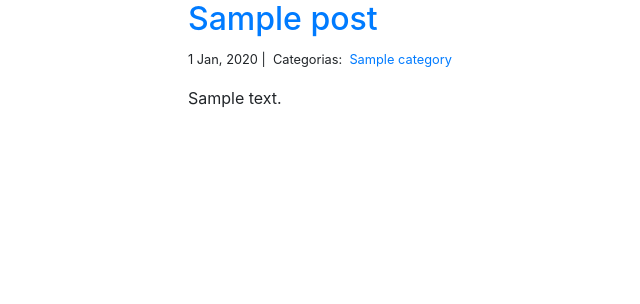
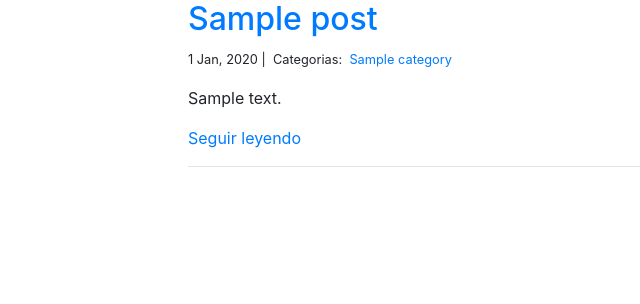
Before and after one commit to eflipe/portfolio, a Django app: page /blog/ in a window 1280 px wide. Shown: the part 137-441 px from the top of the page, without its empty margins (97-737 px from the left). Run offline with Django 3.2, Linux system fonts and the light colour scheme; tables that the repository leaves empty hold one stand-in row (values such as "Sample post"); some libraries are stand-ins or nearby versions.

```diff
--- a/app_blog/templates/blog_index.html
+++ b/app_blog/templates/blog_index.html
@@ -18,6 +18,8 @@
         {% endfor %}
     </small>
     <p>{{ post.body| markdown | safe |linebreaks|truncatechars:222 }}</p>
+    <a href="{% url 'blog_detail' post.pk%}">Seguir leyendo</a>
+    <hr>
     {% endfor %}
 </div>
 {% endblock content %}
```
